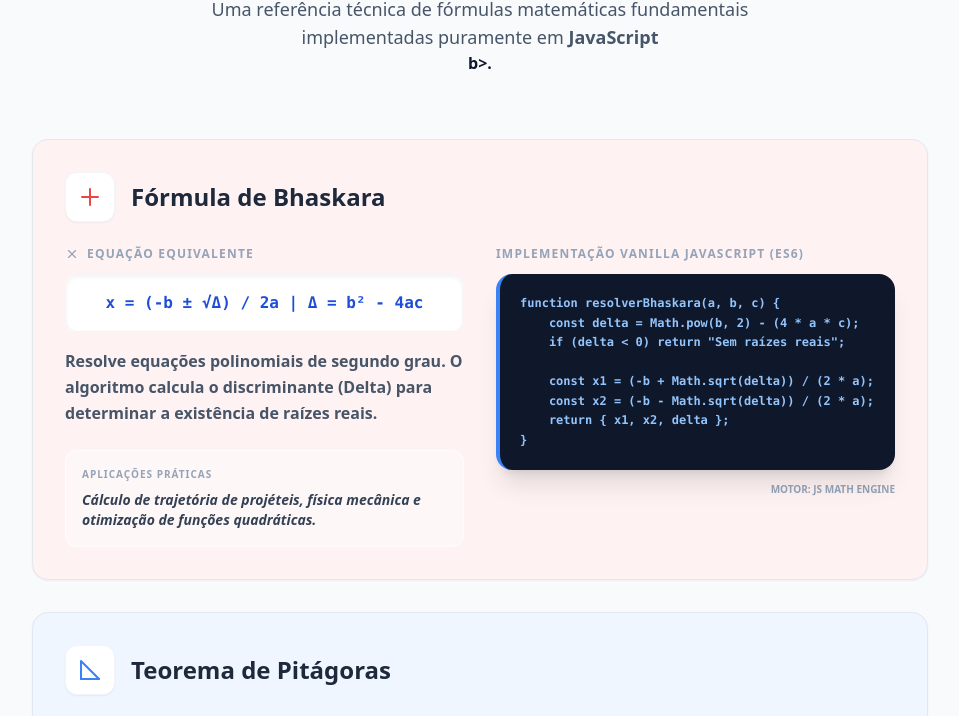
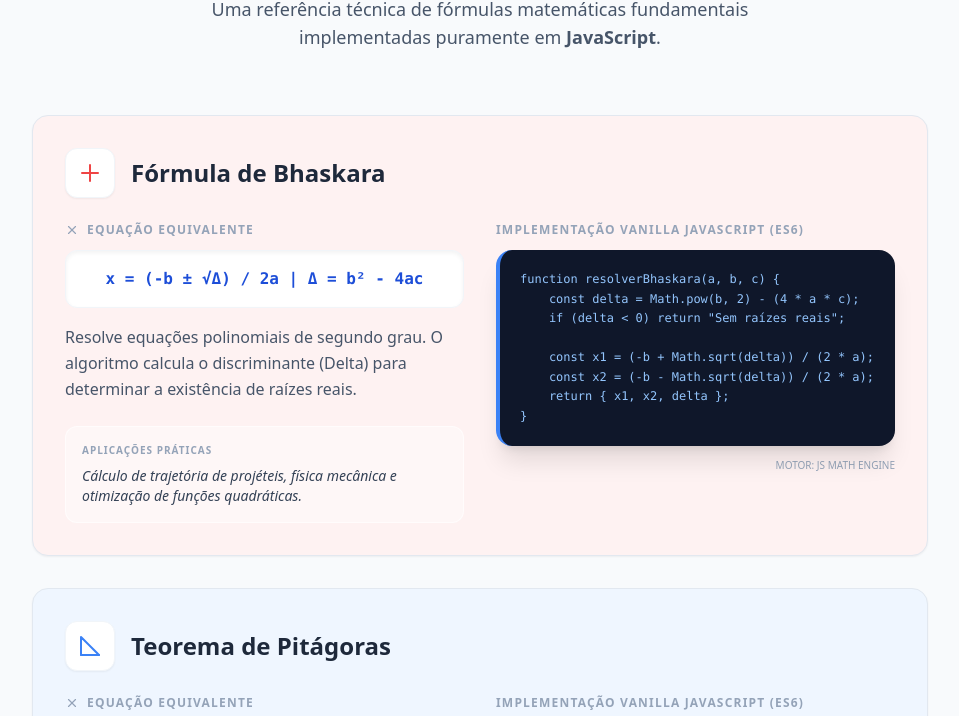
Before and after one commit to DevBrendown/algoritmia, a plain HTML site: page index.html in a window 1280 px wide. Shown: the part 117-833 px from the top of the page, without its empty margins (160-1119 px from the left). Drawn offline with nearby package versions, Linux system fonts and the light colour scheme.

Commit message:
Fix HTML entity encoding in index.html

```diff
--- a/index.html
+++ b/index.html
@@ -20,7 +20,7 @@
         <header class="max-w-4xl mx-auto mb-16 text-center">
             <h1 class="text-4xl md:text-5xl font-extrabold text-slate-800 mb-4 tracking-tight">Algoritmia</h1>
             <p class="text-lg text-slate-600 max-w-2xl mx-auto">
-                Uma referência técnica de fórmulas matemáticas fundamentais implementadas puramente em <b>JavaScript</p>b>.
+                Uma referência técnica de fórmulas matemáticas fundamentais implementadas puramente em <b>JavaScript</b>.
             </p>
         </header>
 
```
